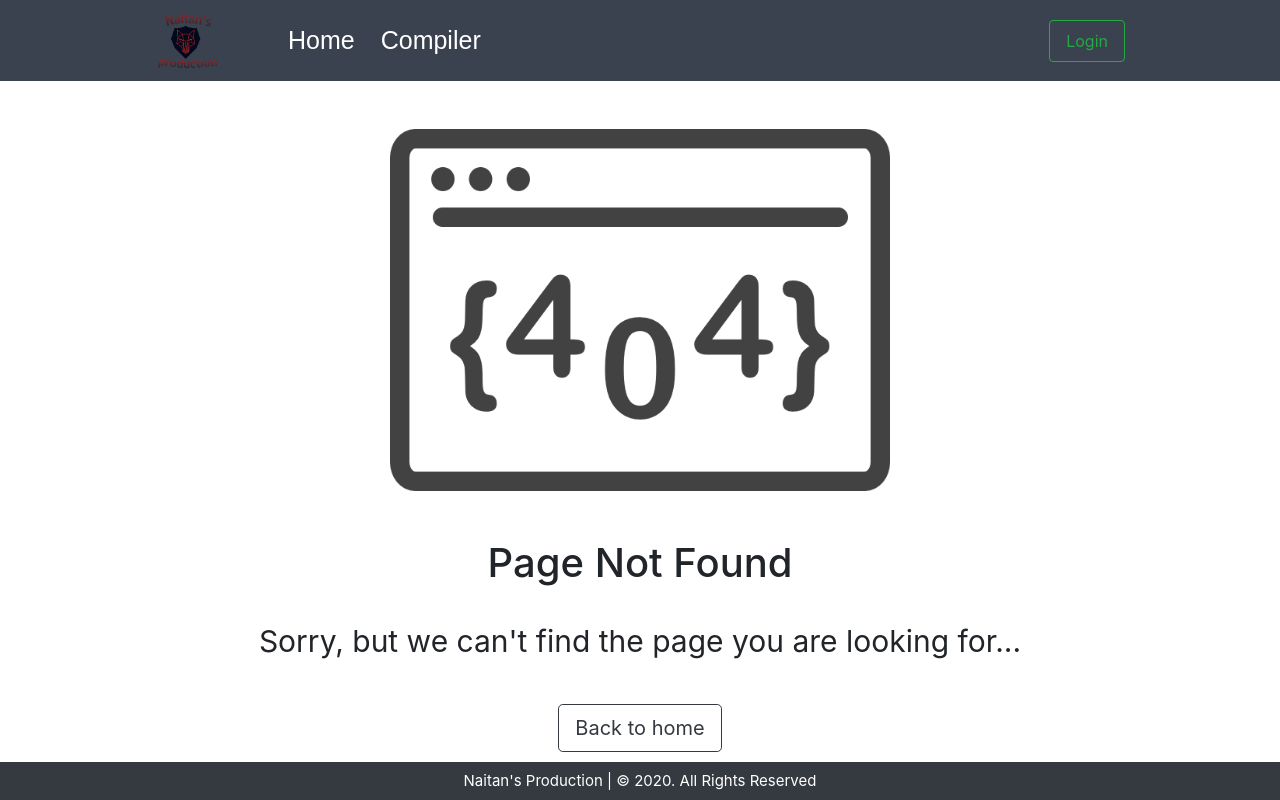
After one commit to Pirate2606/compiler, a Flask app: template templates/404.html in a window 1280 px wide. The commit adds this page. Run offline with Flask 2, Linux system fonts and the light colour scheme; the template is opened without the code that fills it, so the values that code supplies are empty; parts of the project's set-up code (start-up, migrations or seed data) failed here and were passed over; some libraries are stand-ins or nearby versions; some web fonts are replaced.

Commit message:
fixed issue #11 - added 404 page

```diff
--- a/app.py
+++ b/app.py
@@ -120,7 +120,16 @@ def practice():
 	profile_pic = get_profile_pic()
 	practice = Practice()
 	practice_info = practice.query.all()
-	return render_template('practice.html', profile_pic = profile_pic, practice_info = practice_info)
+	return render_template('practice.html',
+							profile_pic = profile_pic,
+							practice_info = practice_info
+	)
+
+
+@app.errorhandler(404)
+def page_not_found(error):
+    return render_template('404.html'), 404
+
 
 
 ##################################
--- a/static/css/style.css
+++ b/static/css/style.css
@@ -176,3 +176,22 @@ body {
 .practice-text {
     font-size: 20px;
 }
+
+
+/* 404 Page */
+
+.four {
+    margin: auto;
+}
+
+.four-heading {
+    font-size: 40px;
+}
+
+.four-text {
+    font-size: 30px;
+}
+
+.four-container {
+    text-align: center;
+}
--- /dev/null
+++ b/templates/404.html
@@ -0,0 +1,17 @@
+{% extends "base.html" %}
+
+{% block content %}
+
+<br><br>
+<div class="container four-container">
+  <img class="four" src="static/404_face.png" alt="" height="500px" width="500px">
+  <br><br>
+  <h2 class="four-heading">Page Not Found</h2>
+  <br>
+  <p class="four-text">Sorry, but we can't find the page you are looking for...</p>
+  <br>
+  <a class="btn btn-outline-dark btn-lg" href="{{ url_for('home') }}">Back to home</a>
+  <br><br><br>
+</div>
+
+{% endblock %}
```
Also changed, not shown: static/404_face.png (added).
